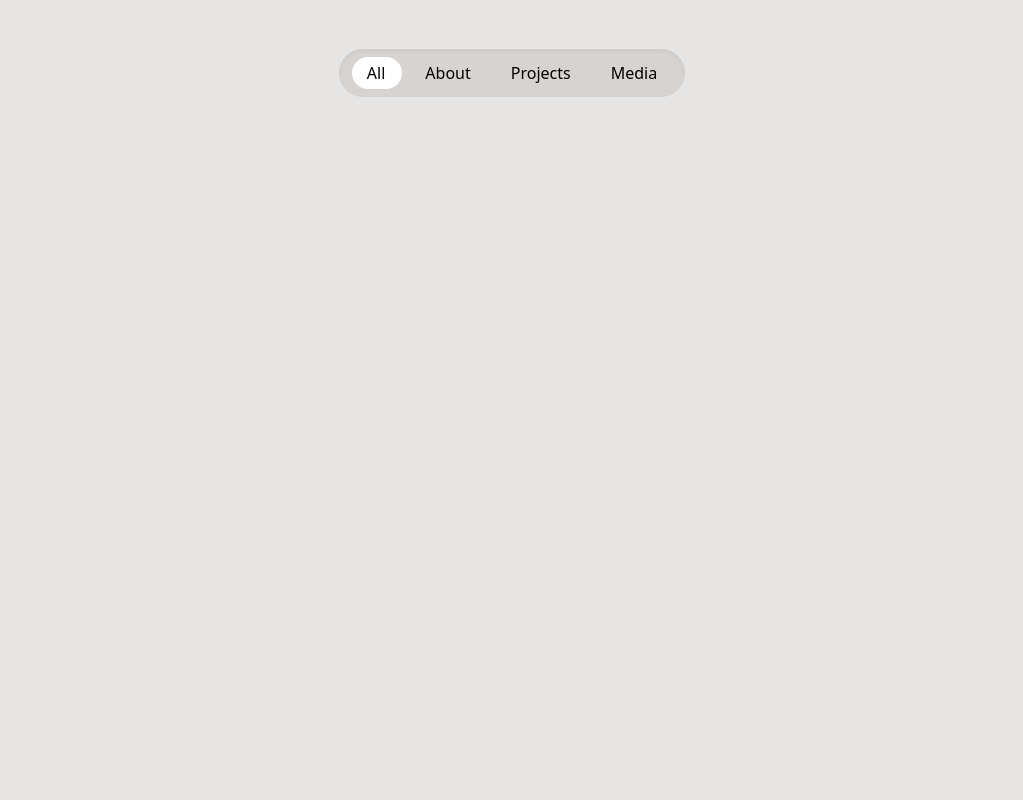
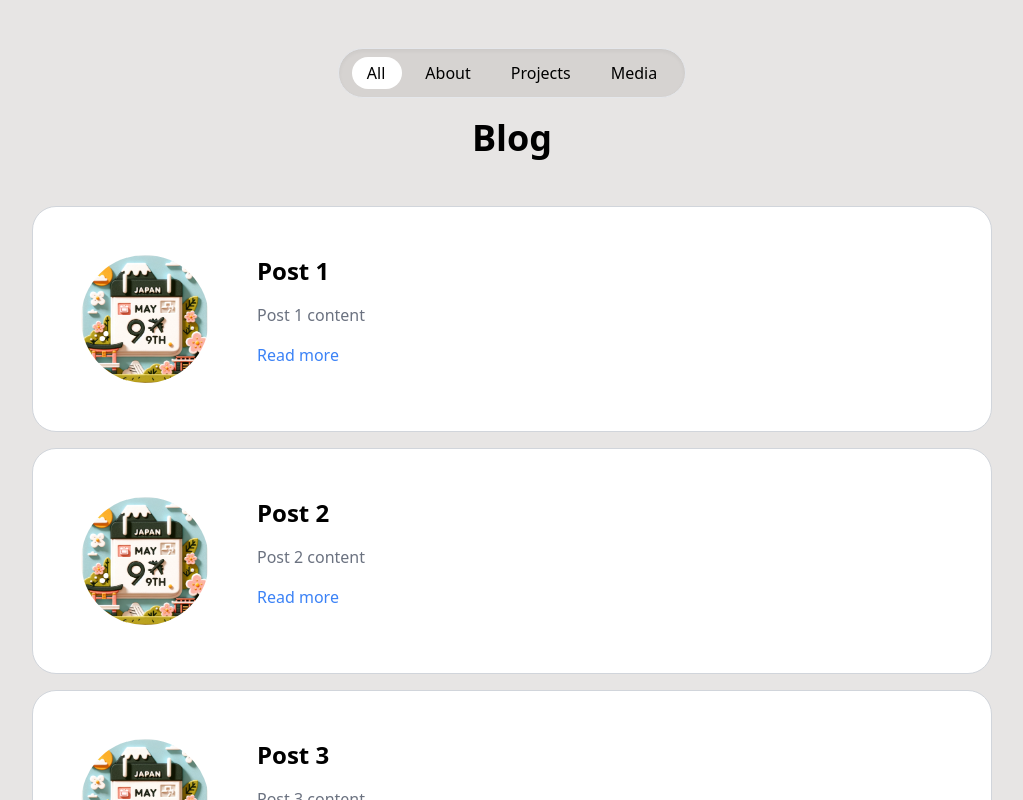
Before and after one commit to christianfuttrup/Portfolio2024, a SvelteKit app: page /blog in a window 1280 px wide. Shown: the top 800 px of the page, without its empty margins (128-1151 px from the left). Built offline with nearby package versions, Linux system fonts and the light colour scheme.

Commit message:
Add blog page layout and dynamic blog posts

```diff
--- a/src/routes/blog/+page.svelte
+++ b/src/routes/blog/+page.svelte
@@ -3,3 +3,25 @@
 
 	export let data: PageData;
 </script>
+
+<svelte:head>
+	<title>Christian Futtrup - Blog</title>
+</svelte:head>
+
+<main class="container mx-auto">
+	<h1 class="mb-12 text-center text-4xl font-bold">Blog</h1>
+	{#each data.props as article}
+		<div class="flex justify-center">
+			<div class="mb-4 flex w-3/4 gap-12 rounded-3xl border border-gray-300 bg-white p-12">
+				<div class="image">
+					<img src="/japan_trip.png" alt="Japan trip" class="h-32 w-32 rounded-full" />
+				</div>
+				<div>
+					<h2 class="mb-4 text-2xl font-bold">{article.title}</h2>
+					<p class="mb-4 text-gray-500">{article.content}</p>
+					<a href={`/blog/${article.slug}`} class="text-blue-500 hover:underline"> Read more </a>
+				</div>
+			</div>
+		</div>
+	{/each}
+</main>
--- a/src/routes/blog/+page.ts
+++ b/src/routes/blog/+page.ts
@@ -1,5 +1,39 @@
 import type { PageLoad } from './$types';
 
 export const load = (async () => {
-	return {};
+	return {
+		props: [
+            // 5 blog posts
+            {
+                slug: 'post-1',
+                title: 'Post 1',
+                date: '2021-01-01',
+                content: 'Post 1 content'
+            },
+            {
+                slug: 'post-2',
+                title: 'Post 2',
+                date: '2021-01-02',
+                content: 'Post 2 content'
+            },
+            {
+                slug: 'post-3',
+                title: 'Post 3',
+                date: '2021-01-03',
+                content: 'Post 3 content'
+            },
+            {
+                slug: 'post-4',
+                title: 'Post 4',
+                date: '2021-01-04',
+                content: 'Post 4 content'
+            },
+            {
+                slug: 'post-5',
+                title: 'Post 5',
+                date: '2021-01-05',
+                content: 'Post 5 content'
+            }
+        ]
+	};
 }) satisfies PageLoad;
--- /dev/null
+++ b/src/routes/blog/[slug]/+layout.svelte
@@ -0,0 +1,9 @@
+<script lang="ts">
+	import type { LayoutData } from './$types';
+
+	export let data: LayoutData;
+</script>
+
+<main class="container mx-auto border">
+	<slot />
+</main>
--- /dev/null
+++ b/src/routes/blog/[slug]/+page.svelte
@@ -0,0 +1,11 @@
+<script lang="ts">
+	import type { PageData } from './$types';
+
+	export let data: PageData;
+</script>
+
+<article class="prose">
+	<h1>Hello</h1>
+	<p>How are you doing?</p>
+	<p>How are you doing?</p>
+</article>
```
